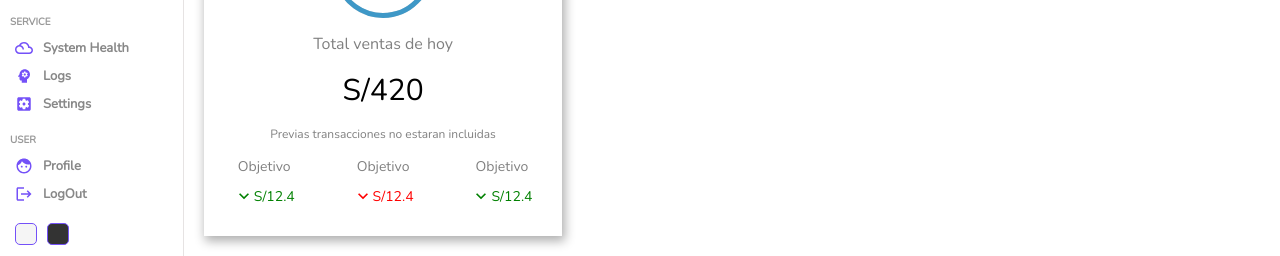
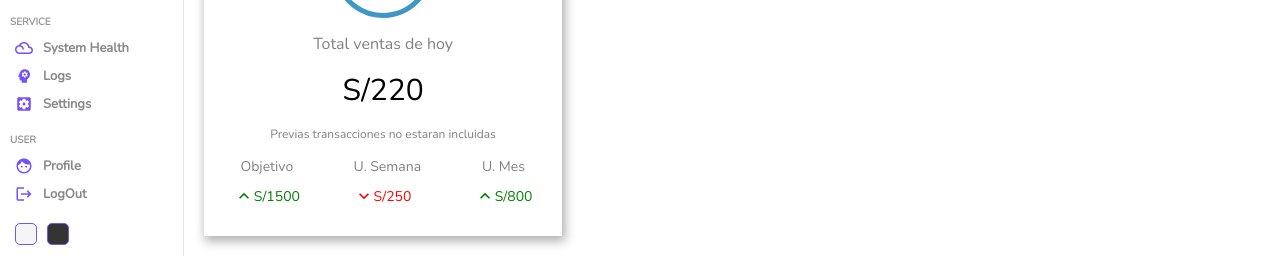
Before and after one commit to PaulGuillen/DashBoardReact, a React (Create React App) app: page / in a window 1280 px wide. Shown: the part 350-606 px from the top of the page. Built offline with nearby package versions, Linux system fonts and the light colour scheme.

Commit message:
some changes in featured view

```diff
--- a/src/components/featured/Featured.jsx
+++ b/src/components/featured/Featured.jsx
@@ -18,28 +18,28 @@ const Featured = () => {
               strokeWidth={5}/>
             </div>
             <p className="title">Total ventas de hoy</p>
-            <p className="amount">S/420</p>
+            <p className="amount">S/220</p>
             <p className="desc">Previas transacciones no estaran incluidas</p>
             <div className="summary">
               <div className="item">
                 <div className="itemTitle">Objetivo</div>
                 <div className="itemResult positive">
-                  <KeyboardArrowDownIcon fontSize="small"/>
-                  <div className="resultAmount">S/12.4</div>
+                  <KeyboardArrowUpOutlinedIcon fontSize="small"/>
+                  <div className="resultAmount">S/1500</div>
                 </div>
               </div>
               <div className="item">
-                <div className="itemTitle">Objetivo</div>
+                <div className="itemTitle">U. Semana</div>
                 <div className="itemResult negative">
                   <KeyboardArrowDownIcon fontSize="small"/>
-                  <div className="resultAmount">S/12.4</div>
+                  <div className="resultAmount">S/250</div>
                 </div>
               </div>
               <div className="item">
-                <div className="itemTitle">Objetivo</div>
+                <div className="itemTitle">U. Mes</div>
                 <div className="itemResult positive">
-                  <KeyboardArrowDownIcon fontSize="small"/>
-                  <div className="resultAmount">S/12.4</div>
+                  <KeyboardArrowUpOutlinedIcon fontSize="small"/>
+                  <div className="resultAmount">S/800</div>
                 </div>
               </div>
             </div>
```
